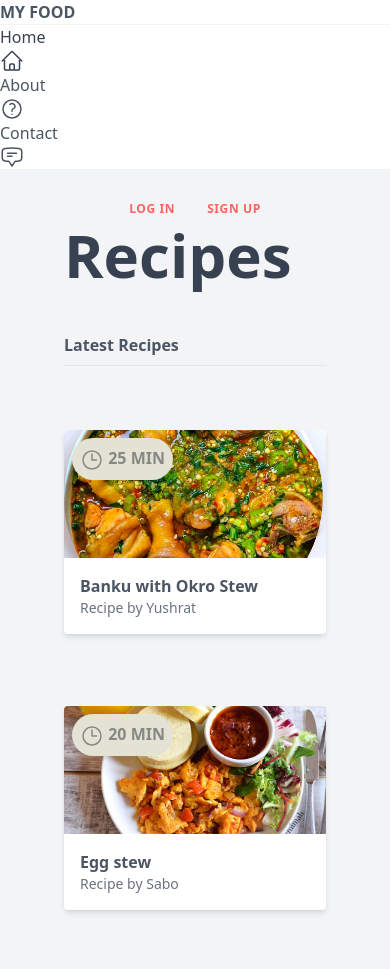
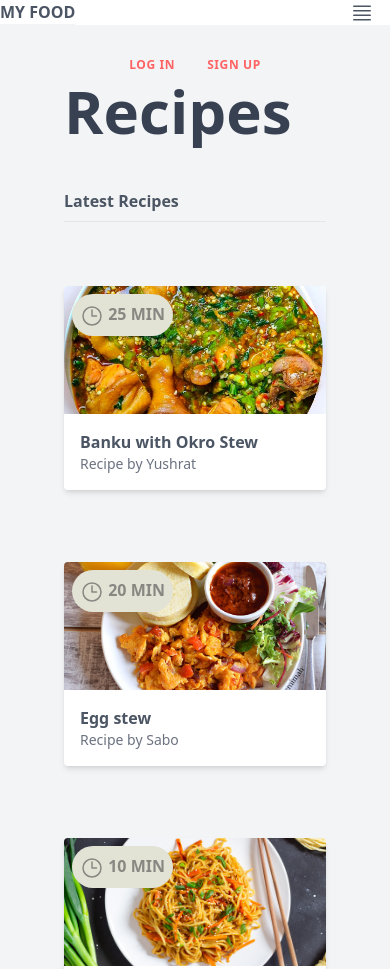
Before and after one commit to Abdul-Gafur/Tailwind-Recipes, a website: page public/index.html in a window 390 px wide. Shown: the top 969 px of the page. Drawn offline with Linux system fonts and the light colour scheme.

Commit message:
added hide and show toggle

```diff
--- a/public/index.html
+++ b/public/index.html
@@ -10,36 +10,42 @@
   <body class="text-gray-600">
     <!-- Wrapper -->
     <div class="grid md:grid-cols-3">
-      <div>
+      <div class="md:col-span-1 md:flex md:justify-end">
         <!-- nav start -->
-        <nav>
-          <div>
+        <nav class="text-right">
+          <div class="flex justify-between items-center">
             <h1 class="uppercase font-bold border-b border-gray-100">
               <a href="/" class="hover:text-gray-900">My Food</a>
             </h1>
+            <div class="px-4 cursor-pointer md:hidden" id="toggler">
+              <svg xmlns="http://www.w3.org/2000/svg" fill="none" viewBox="0 0 24 24" stroke-width="1.5" stroke="currentColor" class="w-6 h-6">
+                <path stroke-linecap="round" stroke-linejoin="round" d="M3.75 5.25h16.5m-16.5 4.5h16.5m-16.5 4.5h16.5m-16.5 4.5h16.5" />
+              </svg>
+
+            </div>
           </div>
-          <ul>
-            <li class="text-gray-700">
-              <a href="#">
+          <ul class="text-sm mt-6 hidden lg:block" id="menu">
+            <li class="text-gray-700 font-bold py-1 border-r-4 border-primary">
+              <a href="#" class="px-4 flex justify-end">
                 <span>Home</span>
-                <svg xmlns="http://www.w3.org/2000/svg" fill="none" viewBox="0 0 24 24" stroke-width="1.5" stroke="currentColor" class="w-6 h-6">
+                <svg xmlns="http://www.w3.org/2000/svg" fill="none" viewBox="0 0 24 24" stroke-width="1.5" stroke="currentColor" class="w-5 ml-2">
                   <path stroke-linecap="round" stroke-linejoin="round" d="M2.25 12l8.954-8.955c.44-.439 1.152-.439 1.591 0L21.75 12M4.5 9.75v10.125c0 .621.504 1.125 1.125 1.125H9.75v-4.875c0-.621.504-1.125 1.125-1.125h2.25c.621 0 1.125.504 1.125 1.125V21h4.125c.621 0 1.125-.504 1.125-1.125V9.75M8.25 21h8.25" />
                 </svg>
 
               </a>
             </li>
-            <li>
-              <a href="#">
+            <li class="py-1 border-r-4 border-white">
+              <a href="#" class="px-4 flex justify-end py-1">
                 <span>About</span>
-                <svg xmlns="http://www.w3.org/2000/svg" fill="none" viewBox="0 0 24 24" stroke-width="1.5" stroke="currentColor" class="w-6 h-6">
+                <svg xmlns="http://www.w3.org/2000/svg" fill="none" viewBox="0 0 24 24" stroke-width="1.5" stroke="currentColor" class="w-5 ml-2">
                   <path stroke-linecap="round" stroke-linejoin="round" d="M9.879 7.519c1.171-1.025 3.071-1.025 4.242 0 1.172 1.025 1.172 2.687 0 3.712-.203.179-.43.326-.67.442-.745.361-1.45.999-1.45 1.827v.75M21 12a9 9 0 11-18 0 9 9 0 0118 0zm-9 5.25h.008v.008H12v-.008z" />
                 </svg>
               </a>
             </li>
-            <li>
-              <a href="#">
+            <li class="py-1 border-r-4 border-white">
+              <a href="#" class="px-4 flex justify-end">
                 <span>Contact</span>
-                <svg xmlns="http://www.w3.org/2000/svg" fill="none" viewBox="0 0 24 24" stroke-width="1.5" stroke="currentColor" class="w-6 h-6">
+                <svg xmlns="http://www.w3.org/2000/svg" fill="none" viewBox="0 0 24 24" stroke-width="1.5" stroke="currentColor" class="w-5 ml-2">
                   <path stroke-linecap="round" stroke-linejoin="round" d="M7.5 8.25h9m-9 3H12m-9.75 1.51c0 1.6 1.123 2.994 2.707 3.227 1.129.166 2.27.293 3.423.379.35.026.67.21.865.501L12 21l2.755-4.133a1.14 1.14 0 01.865-.501 48.172 48.172 0 003.423-.379c1.584-.233 2.707-1.626 2.707-3.228V6.741c0-1.602-1.123-2.995-2.707-3.228A48.394 48.394 0 0012 3c-2.392 0-4.744.175-7.043.513C3.373 3.746 2.25 5.14 2.25 6.741v6.018z" />
                 </svg>
               </a>
@@ -50,8 +56,8 @@
       </div>
       <main  class="px-16 py-6 bg-gray-100 md:col-span-2">
         <div class="flex justify-center md:justify-end">
-          <a href="#" class="btn text-primary border-primary md:border-2 hover:bg-primary hover:text-white">Log in</a>
-          <a href="#" class="btn ml-2 text-primary border-primary md:border-2 hover:bg-primary hover:text-white">Sign Up</a>
+          <a href="#" class="btn text-primary border-primary md:border-2 hover:bg-primary hover:text-white transition ease-out duration-500">Log in</a>
+          <a href="#" class="btn ml-2 text-primary border-primary md:border-2 hover:bg-primary hover:text-white transition ease-out duration-500">Sign Up</a>
         </div>
         <header>
           <h2 class="text-gray-700 text-6xl font-semibold">Recipes</h2>
@@ -112,9 +118,11 @@
           </div>
         </div>
         <div class="flex justify-center">
-            <div class="btn bg-secondary-100 text-secondary-200 hover:shadow-inner">Load More</div>
+            <div class="btn bg-secondary-100 text-secondary-200 hover:shadow-inner transform hover:scale-125 hover:bg-opacity-50 transition ease-out duration-300">Load More</div>
         </div>
       </main>
     </div>
+
+    <script src="index.js"></script>
   </body>
 </html>
--- /dev/null
+++ b/public/index.js
@@ -0,0 +1,10 @@
+const toggler = document.querySelector('#toggler');
+const menu = document.querySelector('#menu');
+
+toggler.addEventListener('click', () => {
+    if (menu.classList.contains('hidden')) {
+        menu.classList.remove('hidden')
+    } else {
+        menu.classList.add('hidden')
+    }
+})
```
Also changed, not shown: public/styles.css.
